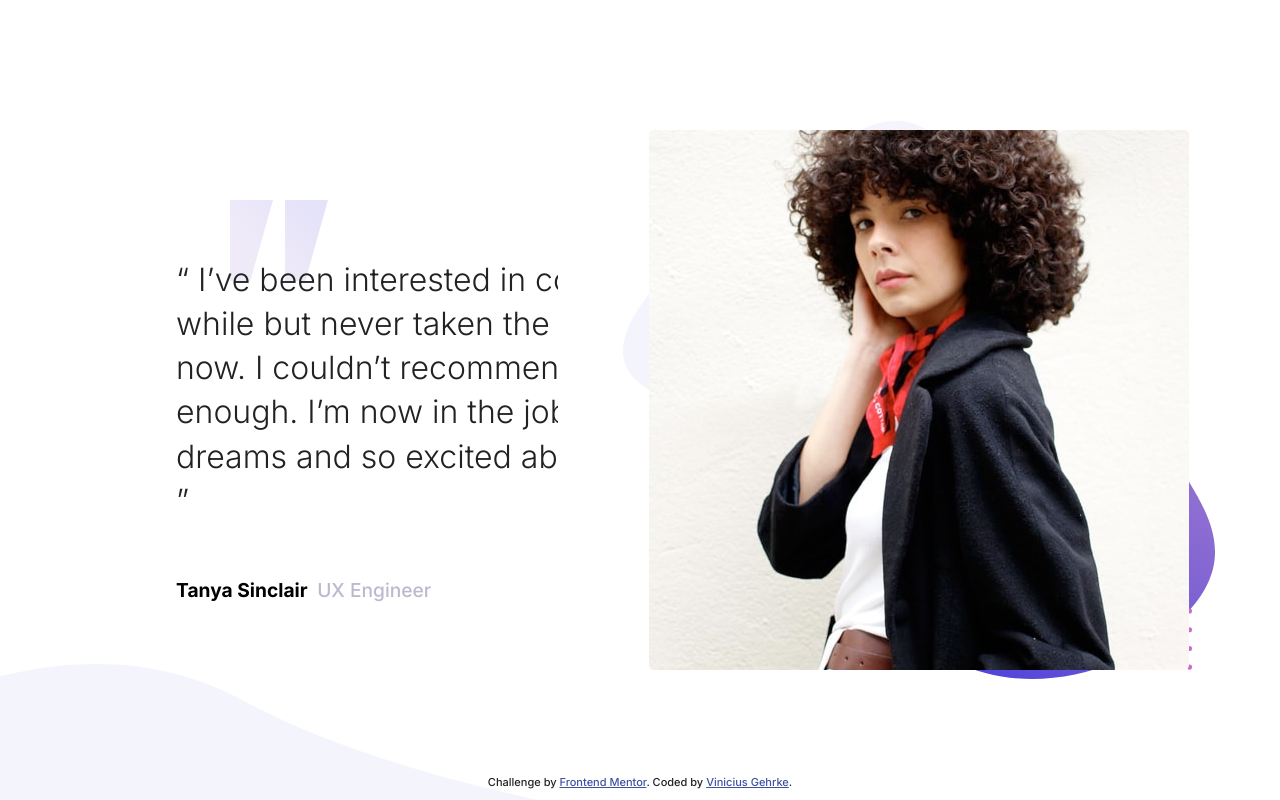
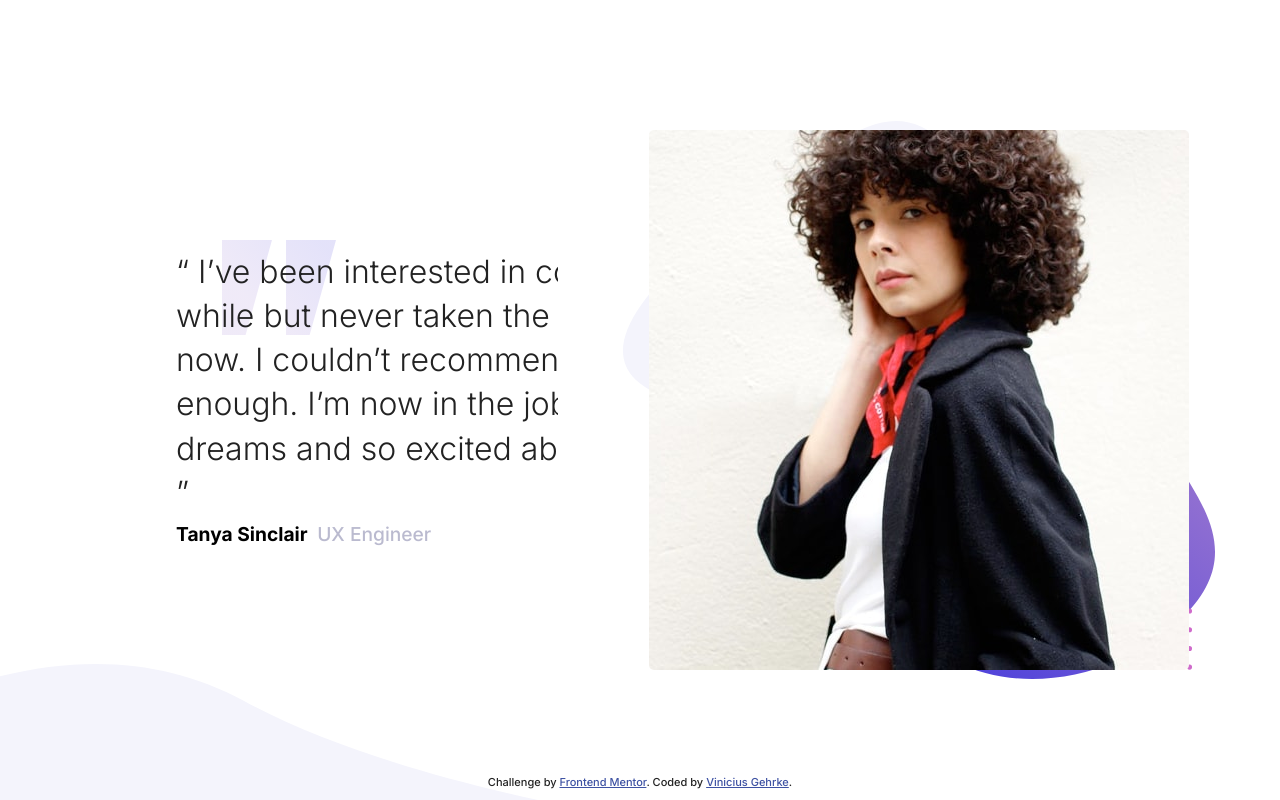
Before and after one commit to ViniciusLagoGehrke/Coding-Bootcamp-Testimonials-Slider, a React (Create React App) app: page / in a window 1280 px wide. Shown: the top 800 px of the page. Built offline with nearby package versions, Linux system fonts and the light colour scheme.

Commit message:
finished Desktop Layout

```diff
--- a/src/App.css
+++ b/src/App.css
@@ -16,6 +16,7 @@
   width: 100vw;
   height: 100vh;
   margin: 0 auto;
+  max-width: 375px;
 
   background: url(./img/pattern-curve.svg) no-repeat;
   background-size: 80%;
@@ -26,7 +27,7 @@
   display: flex;
   align-items:center;
   justify-content:center;
-  flex-basis: 55%;
+  flex: 0 1 55%;
 
   background: var(--BGcolor)  url(./img/pattern-bg.svg) no-repeat;
   background-size: 89%;
@@ -92,11 +93,13 @@
     flex-flow:row-reverse nowrap;
     align-items:center;
     background-size: 42%;
+    max-width: 1440px;
   }
 
   .hero {
     height: inherit;
-    flex-basis: 320%;
+    flex: 0 1 320%;
+    width: 853px;
     background-size: 82%;
   }
 
@@ -105,14 +108,14 @@
   }
 
   .main{
-    height: 50%;
+    height: 40%;
     flex-flow:row wrap;
     align-items:flex-end;
     justify-content: flex-start;
     text-align: left;
-    background-size: 17.5%;
+    background-size: 20.5%;
   }
-  /* needs refact */
+
   .main p {
     font-size: 1rem;
 
@@ -120,12 +123,16 @@
     padding: 0;
     margin: 0 -7rem 0 5.5rem;
   }
+
   .main h6 {
+    display:block;
+    margin-bottom:0.5rem;
+
     font-size: 0.6rem;
   }
 
   .main strong{
-    margin: 0 0.3rem 0 5.5rem;
+    margin: 0 0.3rem 1rem 5.5rem;
     font-weight:700;
   }
 
```
